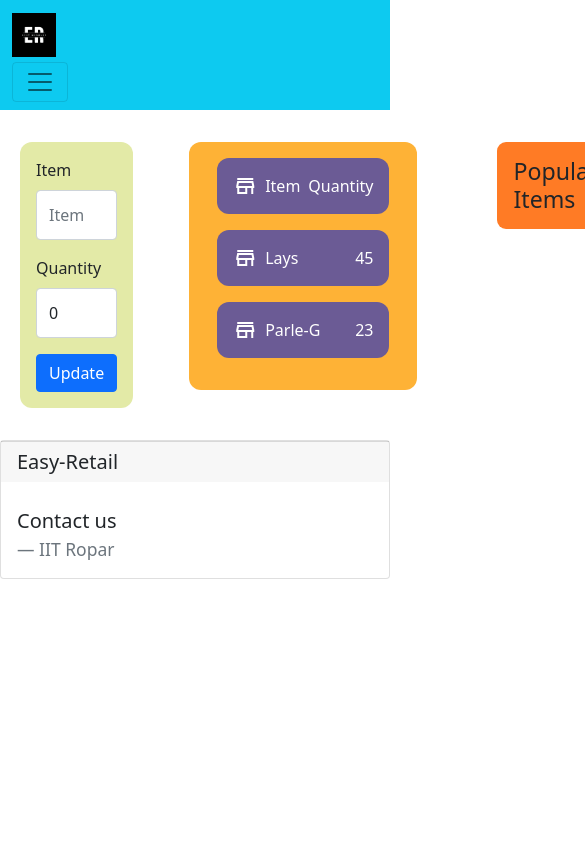
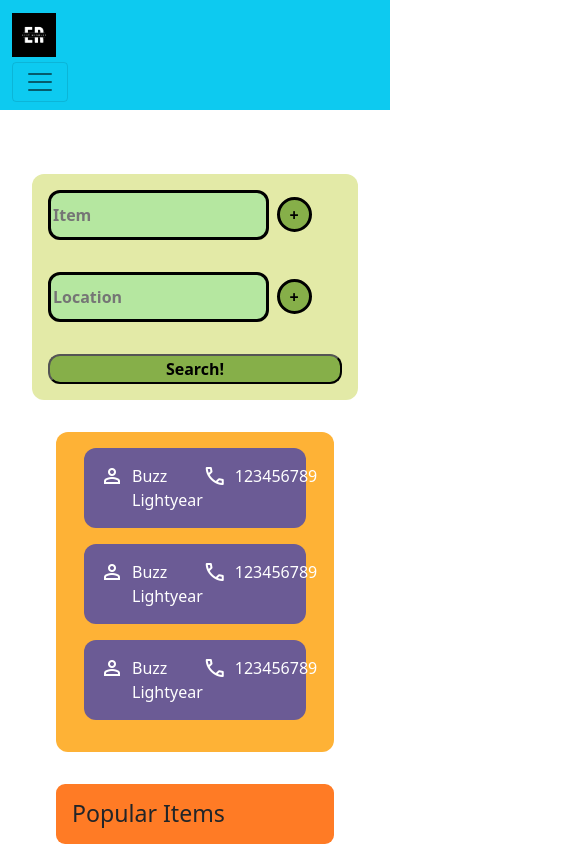
Before and after one commit to akshat1712/Easy-Retailer, a React (Create React App) app in the folder client/: page / in a window 390 px wide. Shown: the top 846 px of the page, 585 px wide, since content can reach past the window. Built offline with nearby package versions, Linux system fonts and the light colour scheme.

Commit message:
responsive_design_added

```diff
--- a/client/src/components/customer/ArrayItem.js
+++ b/client/src/components/customer/ArrayItem.js
@@ -30,6 +30,9 @@ export default function ArrayItem(props)
             transition:{
                 ease: "easeInOut"
             },
+        },
+        tap:{
+            rotateZ: 90
         }
     }
 
@@ -48,6 +51,7 @@ export default function ArrayItem(props)
                 onClick={handleCancel}
                 variants={arrayItemVariants}
                 whileHover="hover"
+                whileTap="tap"
             >cancel</motion.span>
         </motion.div>
     )
--- a/client/src/components/pages/Front.js
+++ b/client/src/components/pages/Front.js
@@ -35,25 +35,24 @@ export const Front = () => {
 
   return (
     <Container fluid='true'>
-      <Row>
         <motion.div className='main-container'
           variants={containerVariants}
           initial="hidden"
           animate="visible"
           exit="exit"
-        >
-          <Col>
+          >
+        <Row>
+          <Col xs={12} sm={12} md={6} xl={4}>
             {login ? <InventoryAdd /> : <Search />}
           </Col>
-          <Col>
+          <Col xs={12} sm={12} md={6} xl={4}>
             <List  />
           </Col>
-          <Col>
+          <Col xs={12} sm={12} md={{ span: 6, offset: 3 }} xl={{span:4, offset:0}}>
             <Popular l />
           </Col>
+      </Row>
         </motion.div>
-      </Row>
-
     </Container>
   )
 }
--- a/client/src/components/styling/styles.css
+++ b/client/src/components/styling/styles.css
@@ -7,16 +7,16 @@ body{
 }
 
 .main-container{
-    display: grid;
+    padding: 2rem;
+    /* display: grid;
     gap: 2rem;
-    padding: 2rem;
-    grid-template-columns: auto auto auto;
+    grid-template-columns: auto auto auto; */
 }
 
 /* Popular CSS */
 
 .popular{
-    margin-bottom: 2rem;
+    margin-top: 2rem;
     height: 50%;
 }
 
@@ -35,6 +35,7 @@ body{
 
 /* List CSS */
 .list-container{
+    margin-top: 2rem;
     background-color: #feb236;
     padding: 1rem;
     border-radius: 12px;
@@ -61,6 +62,7 @@ body{
 
 /* Search CSS */
 .search-container{
+    margin-top: 2rem;
     display: flex;
     flex-direction: column;
     justify-content: space-between;
--- a/client/src/context/GlobalState.js
+++ b/client/src/context/GlobalState.js
@@ -3,7 +3,7 @@ import AppReducer from "./AppReducer";
 
 
 const initialState={
-    login:1,
+    login:0,
     retailerList:[   {
                  Item: "Item",
                  Quantity: "Quantity"
```
